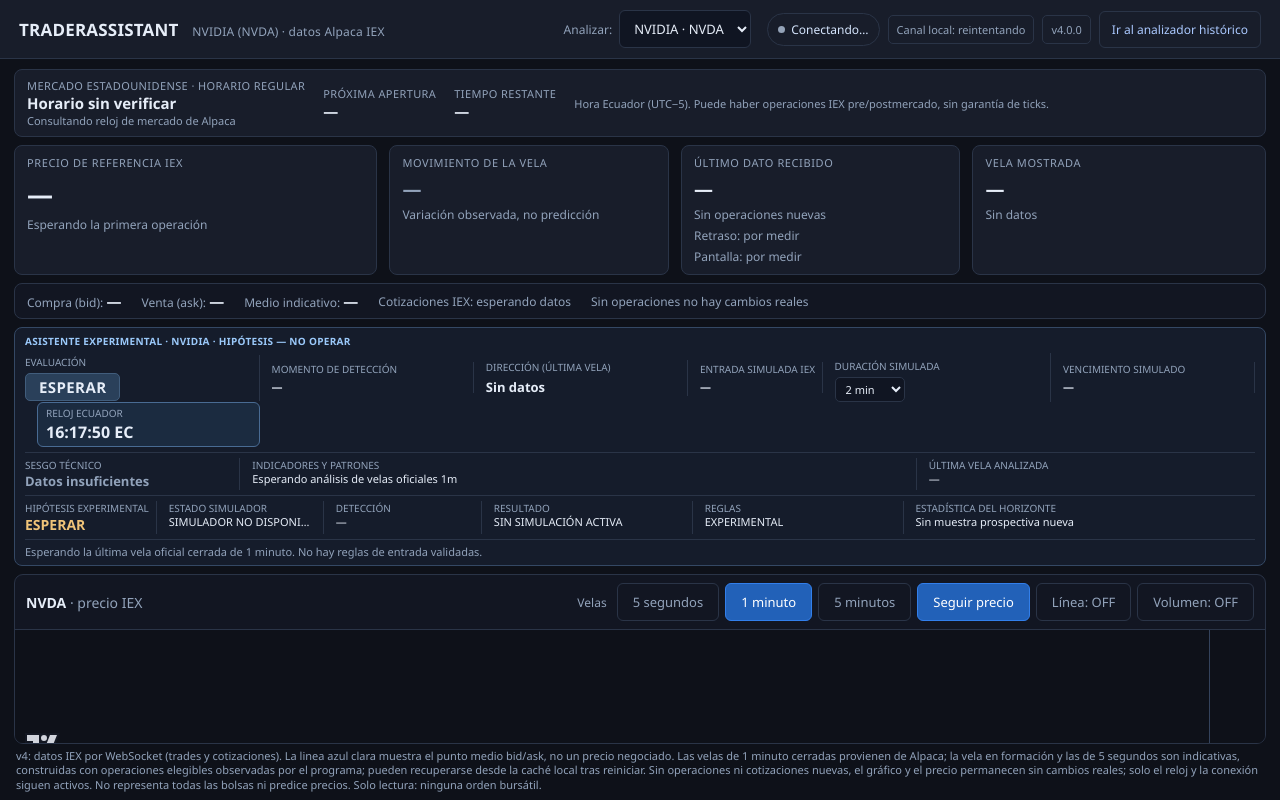
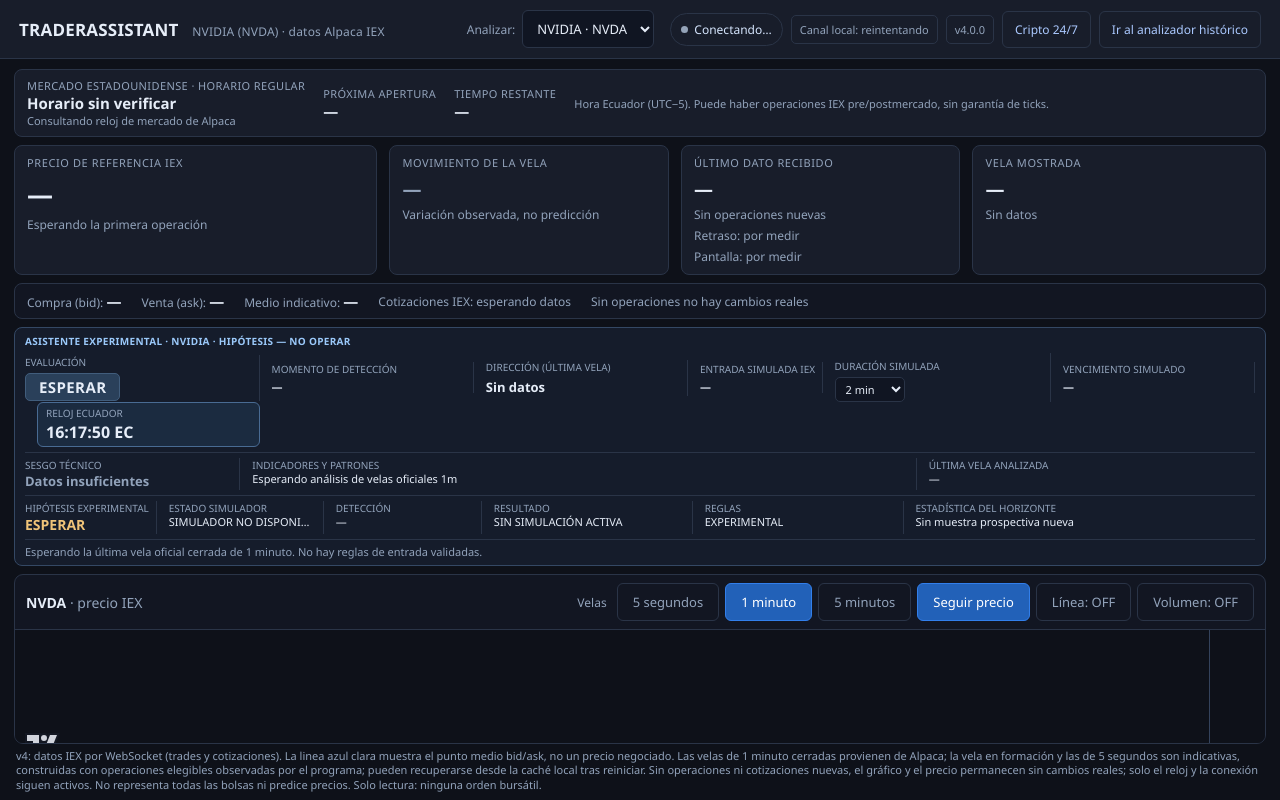
Before and after one commit to andresfsilvat-hash/TraderAssistant, a plain HTML site: page ui/live.html in a window 1280 px wide. Drawn offline with Linux system fonts and the light colour scheme; no server answers.

Commit message:
V5: enlazar Cripto 24/7 desde panel REALTIME sin alterar acciones

```diff
--- a/ui/live.html
+++ b/ui/live.html
@@ -138,7 +138,7 @@ button.active{background:#2261b8;color:#fff;border-color:#327feb}
   <div class="toolbar"><label class="assetSelect" for="symbol-select">Analizar:
     <select id="symbol-select" aria-label="Elegir activo">
       <option value="NVDA">NVIDIA · NVDA</option>
-    </select></label><span id="symbol-error"></span><span class="pill"><span class="dot" id="dot"></span><span id="connection">Conectando…</span></span><span class="liveFlag" id="delivery">Canal: conectando</span><span class="liveFlag" id="version">v4.0.0</span><a class="back" href="/">Ir al analizador histórico</a></div>
+    </select></label><span id="symbol-error"></span><span class="pill"><span class="dot" id="dot"></span><span id="connection">Conectando…</span></span><span class="liveFlag" id="delivery">Canal: conectando</span><span class="liveFlag" id="version">v4.0.0</span><a class="back" href="/crypto">Cripto 24/7</a> <a class="back" href="/">Ir al analizador histórico</a></div>
 </header>
 <main class="content">
   <section class="marketStrip" aria-live="polite">
```
